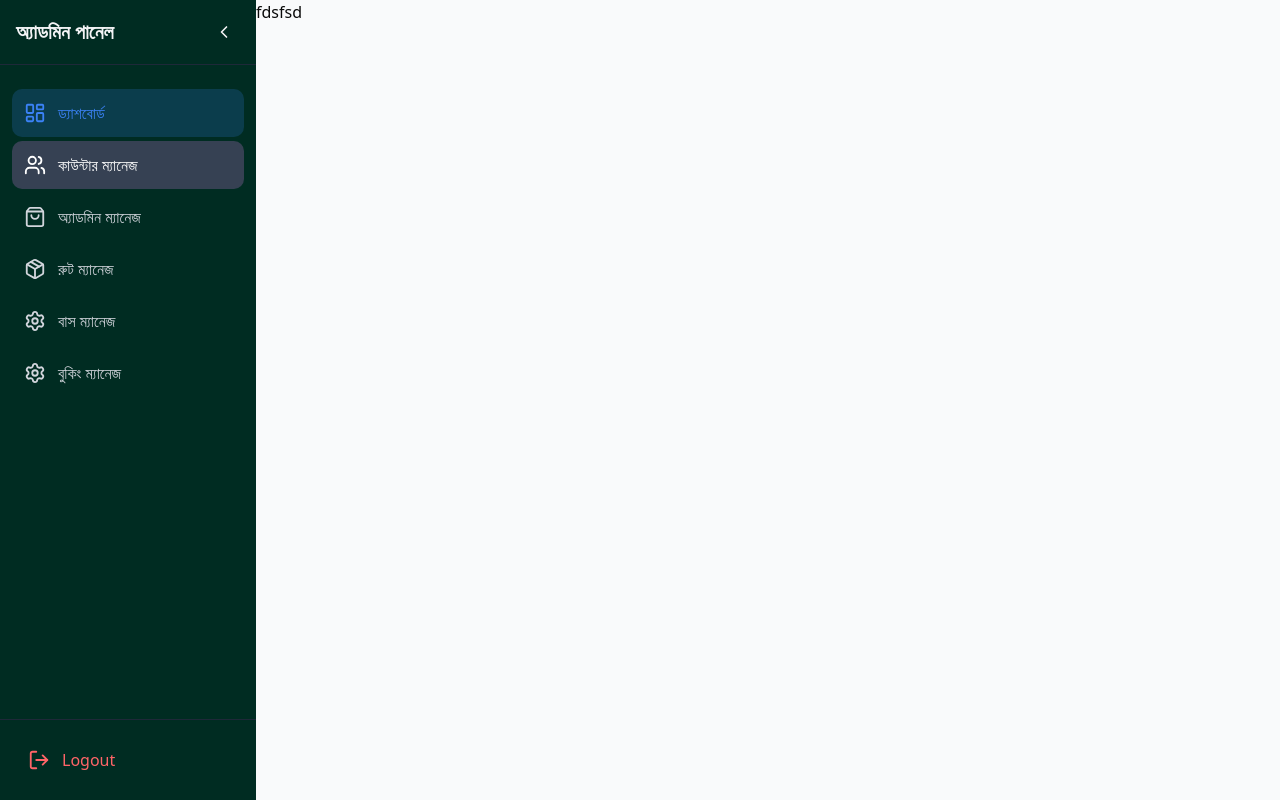
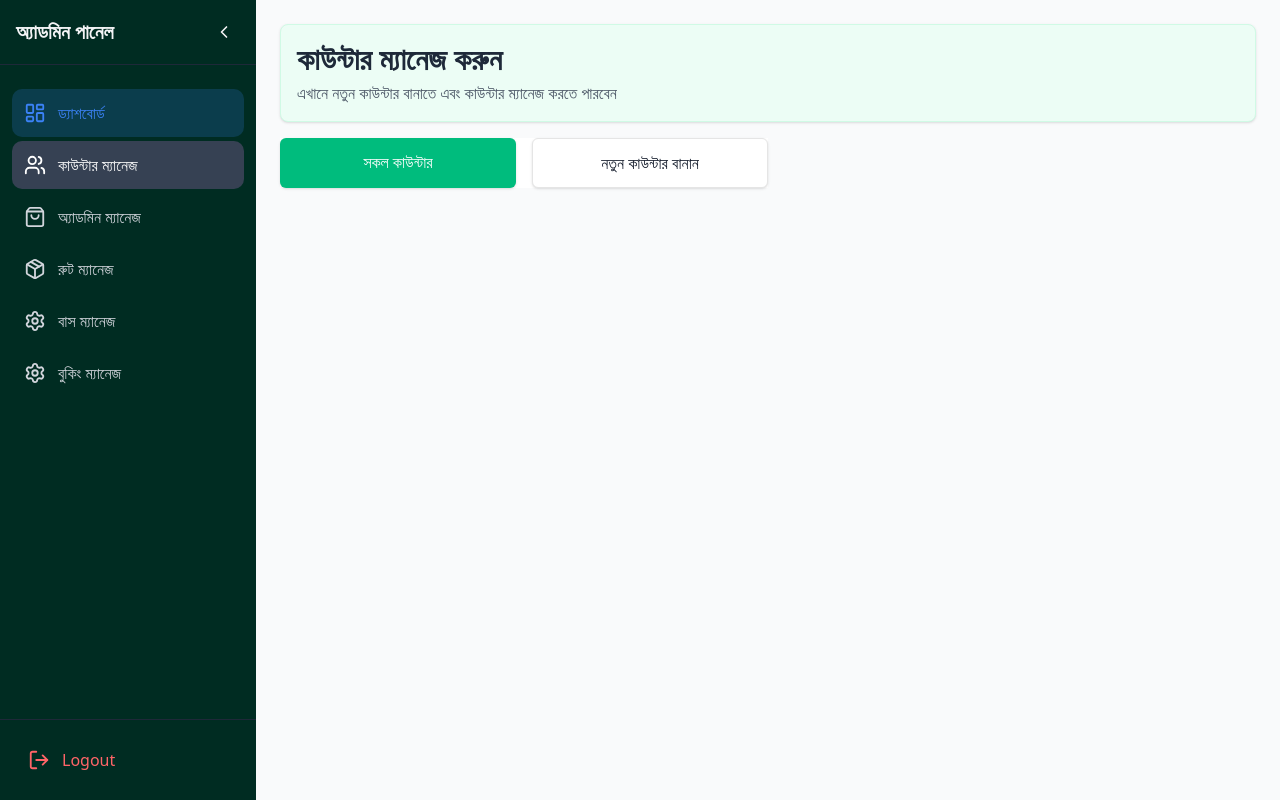
Before and after one commit to akweb69/Bus_Booking_Project_Client_Side, a React (Vite) app: page /admin/counter_managment in a window 1280 px wide. Built offline with nearby package versions, Linux system fonts and the light colour scheme.

Commit message:
alhamdulillah!

```diff
--- /dev/null
+++ b/src/Admin/Component/AdminHeader.jsx
@@ -0,0 +1,13 @@
+import React from 'react';
+
+const AdminHeader = ({ title, subtitle }) => {
+    return (
+        <div className='bg-emerald-50 border border-emerald-100 shadow rounded-md p-4'>
+            <h1 className="text-3xl font-bold text-gray-800">{title}</h1>
+            <p className="text-gray-600 mt-1">{subtitle}</p>
+
+        </div>
+    );
+};
+
+export default AdminHeader;
--- a/src/Admin/Pages/Manage_Counter_Id.jsx
+++ b/src/Admin/Pages/Manage_Counter_Id.jsx
@@ -1,9 +1,21 @@
 import React from 'react';
+import AdminHeader from '../Component/AdminHeader';
 
 const Manage_Counter_Id = () => {
+    const [activeTab, setActiveTab] = React.useState(0);
     return (
-        <div>
-            fdsfsd
+        <div className='w-full p-4 md:p-6'>
+            <div className="w-full ">
+                {/* header */}
+                <AdminHeader title="কাউন্টার ম্যানেজ করুন" subtitle="এখানে নতুন কাউন্টার বানাতে এবং কাউন্টার ম্যানেজ করতে পারবেন  " />
+
+                {/* main content section */}
+                {/* tab section */}
+                <div className="mt-4 bg-white md:grid grid-cols-2 w-full md:w-1/2 gap-4 space-y-4 md:space-y-0">
+                    <div onClick={() => setActiveTab(0)} className={`w-full  shadow text-center py-3  cursor-pointer rounded-sm ${activeTab === 0 ? "bg-emerald-500 text-white" : "bg-white border text-gray-900"}`}>সকল কাউন্টার</div>
+                    <div onClick={() => setActiveTab(1)} className={`w-full shadow  text-center py-3 cursor-pointer  rounded-sm ${activeTab === 1 ? "bg-emerald-500 text-white" : "bg-white border text-gray-900"}`}>নতুন কাউন্টার বানান</div>
+                </div>
+            </div>
         </div>
     );
 };
```
